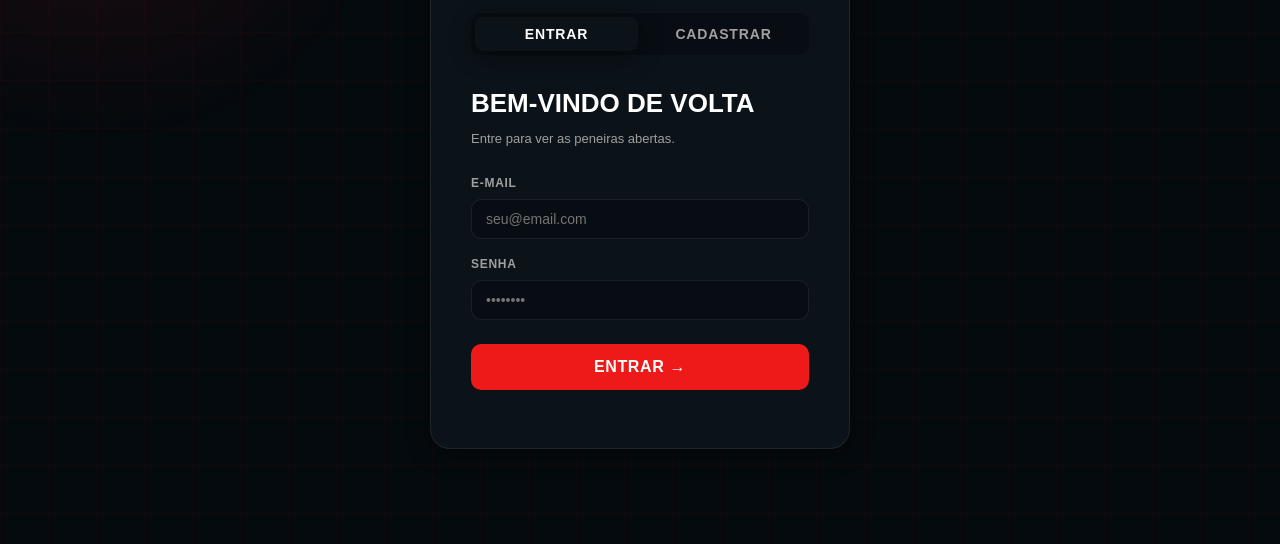
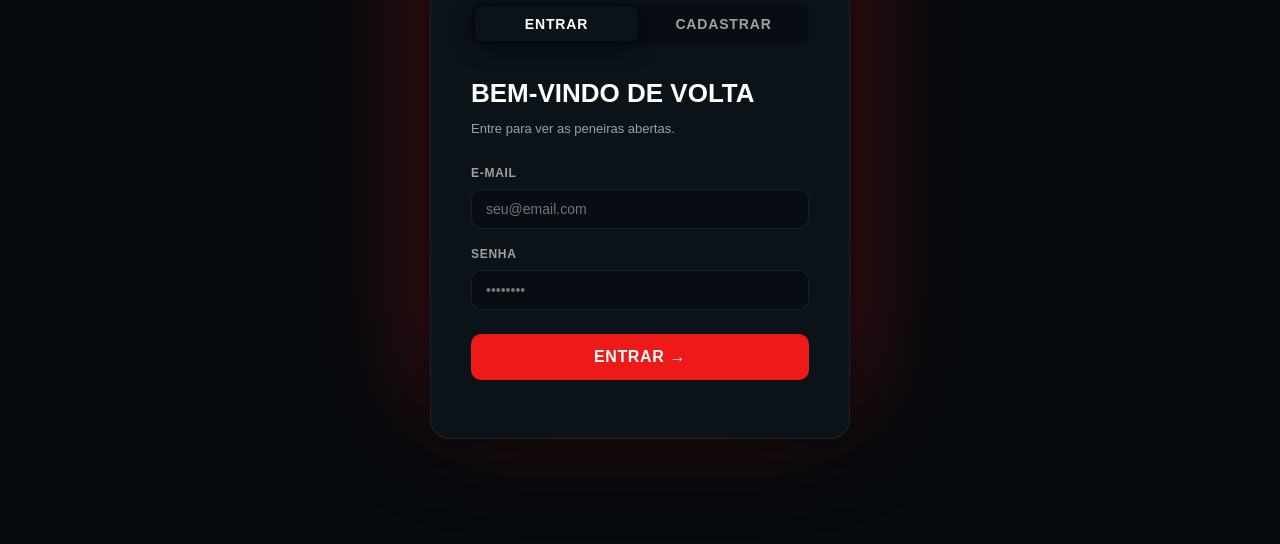
Before and after one commit to PedroReis-sptech/Projeto-individual-NextGen, a website: page public/login.html in a window 1280 px wide. Shown: the part 256-800 px from the top of the page. Drawn offline with Linux system fonts and the light colour scheme.

Commit message:
Update styleLogin.css
Alteração no layout

```diff
--- a/public/css/styleLogin.css
+++ b/public/css/styleLogin.css
@@ -6,34 +6,18 @@ body {
     background: #050a0e;
 }
 
-.bg-grid {
-    position: fixed;
-    inset: 0;
-    pointer-events: none;
-    z-index: 0;
-    background-image:
-        linear-gradient(rgba(238,25,25,.04) 1px, transparent 1px),
-        linear-gradient(90deg, rgba(238,25,25,.04) 1px, transparent 1px);
-    background-size: 48px 48px;
-}
-
 .bg-glow {
-    position: fixed;
-    width: 600px;
-    height: 600px;
-    border-radius: 50%;
-    background: radial-gradient(circle, rgba(238,25,25,.12) 0%, transparent 70%);
-    top: -200px;
-    left: -200px;
-    pointer-events: none;
-    z-index: 0;
+    position: absolute;
+    width: 420px;
+    height: 520px;
+    border-radius: 20px;
+    box-shadow: 0 0 120px 10px rgba(238, 25, 25, 0.28);
 }
 
 .card {
     position: relative;
-    z-index: 1;
+    z-index: 2;
     width: 420px;
-    max-width: 96vw;
     background: #0b1218;
     border: 1px solid rgba(255,255,255,0.08);
     border-radius: 20px;
@@ -43,7 +27,7 @@ body {
 
 .logo-wrap {
     text-align: center;
-    margin-bottom: 32px;
+    margin-bottom: 12px;
 }
 .logo-wrap img {
     width: 90px;
```
